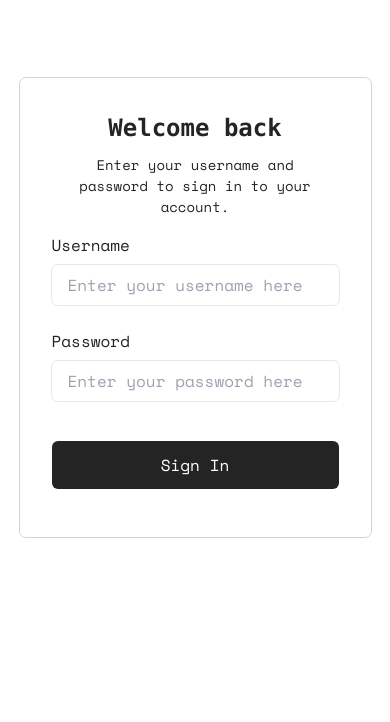
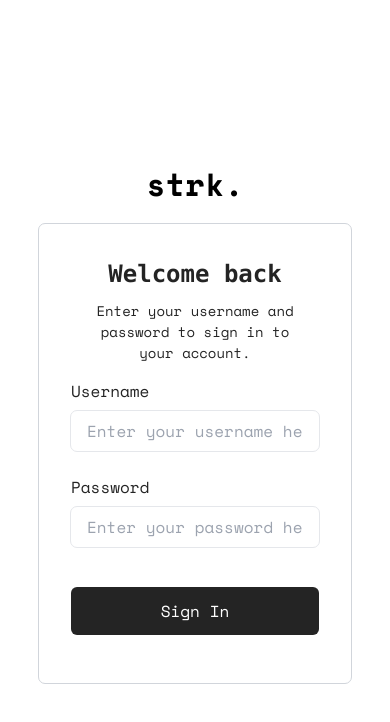
Before and after one commit to judgemongcal/strk_, an Angular app in the folder strk-client/: page / in a window 390 px wide. Shown: the top 722 px of the page. Built offline with nearby package versions, Linux system fonts and the light colour scheme.

Commit message:
created auth-layout and made login page design responsive

```diff
--- a/strk-client/src/app/components/auth/login/login.component.html
+++ b/strk-client/src/app/components/auth/login/login.component.html
@@ -1,6 +1,6 @@
 <div class="main-container flex flex-col justify-center items-center">
   <div
-    class="login-card flex flex-col p-8 outline outline-gray-300 outline-1 text-dark-gray bg-white w-[90%] rounded-md my-[20%]"
+    class="login-card flex flex-col p-8 outline outline-gray-300 outline-1 text-dark-gray bg-white w-full rounded-md mb-[20%]"
   >
     <h1 class="font-bold font-mono text-center mb-2 text-[24px]">
       Welcome back
--- /dev/null
+++ b/strk-client/src/app/components/common/layouts/auth-layout/auth-layout.component.html
@@ -0,0 +1,8 @@
+<div class="flex flex-col gap-2 w-[80%] mx-auto md:w-[50%] xl:w-[30%]">
+  <h1
+    class="text-[2rem] font-bold self-center mt-[10rem] md:mt-[15rem] xl:mb-[1rem] md:text-[3rem]"
+  >
+    strk.
+  </h1>
+  <router-outlet />
+</div>
--- a/strk-client/src/app/components/habit/habit.component.html
+++ b/strk-client/src/app/components/habit/habit.component.html
@@ -1,5 +1,5 @@
 <div
-  class="main-container flex flex-col justify-center items-center mt-[30%] mb-[30%] mx-auto"
+  class="main-container flex flex-col justify-center items-center mb-[30%] mx-auto"
 >
   <div class="flex flex-row justify-between w-[80%] mb-[3rem]">
     <div
--- a/strk-client/src/lib/ngx-heatmap-calendar.component.scss
+++ b/strk-client/src/lib/ngx-heatmap-calendar.component.scss
@@ -1,9 +1,5 @@
 .ngx-heatmap-calendar {
   display: inline-block;
-
-  .fill-none {
-    fill: blue;
-  }
 
   .fill-transparent {
     fill: transparent;
```
Also changed, not shown: strk-client/src/app/app.routes.ts (+9 -1 lines), strk-client/src/app/components/common/layouts/auth-layout/auth-layout.component.ts (added, +10 -0 lines), strk-client/src/app/components/common/layouts/auth-layout/auth-layout.component.css (added), 1 other file (tests, documents, lock files or other folders).
